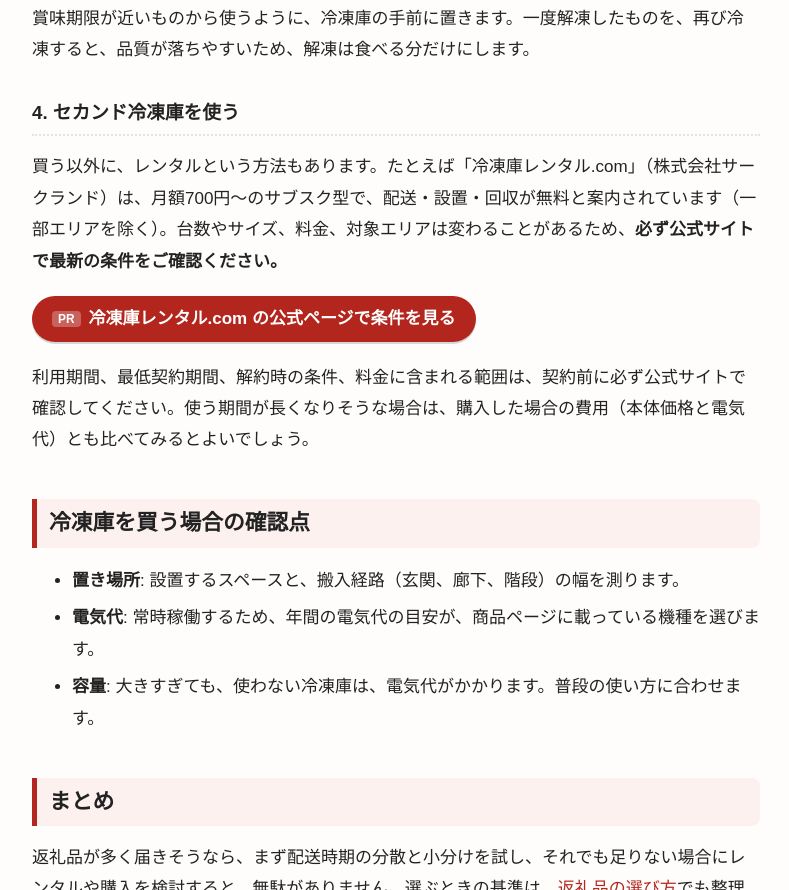
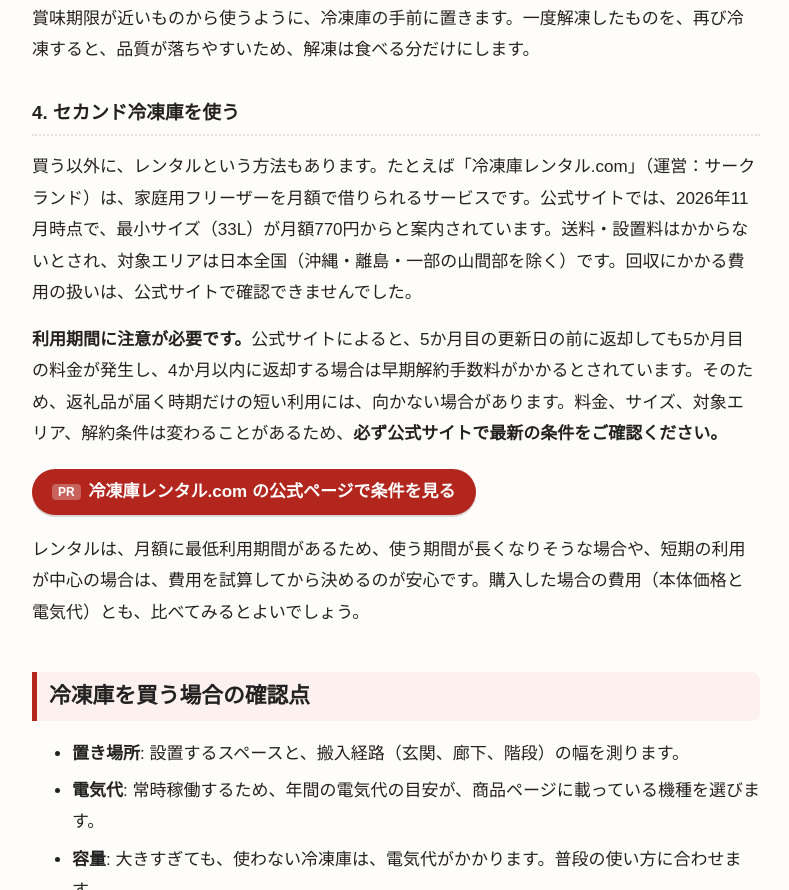
Before and after one commit to akanhasore-ship-it/akanhasore-ship-it.github.io, a plain HTML site: page articles/freezer-hozon.html in a window 1280 px wide. Shown: the part 1573-2463 px from the top of the page, without its empty margins (244-1033 px from the left). Drawn offline with Linux system fonts and the light colour scheme.

Commit message:
サイト更新 2026-11-20

```diff
--- a/articles/freezer-hozon.html
+++ b/articles/freezer-hozon.html
@@ -1,4 +1,4 @@
-<!doctype html><html lang="ja"><head><meta charset="utf-8"><meta name="viewport" content="width=device-width,initial-scale=1"><title>ふるさと納税の返礼品が冷凍庫に入らない？保管の選択肢を整理 | 暮らしの選び方ナビ</title><meta name="description" content="ふるさと納税で肉・魚・米などの返礼品を選ぶと、年末前後に冷凍品がまとめて届き、家庭の冷凍庫に入りきらないことがあります。特に、精肉や海産物は大容量のものが多く、届いてから慌てる人も少なくありません。ここでは、保管の選択肢…"><link rel="canonical" href="https://akanhasore-ship-it.github.io/articles/freezer-hozon.html"><meta name="theme-color" content="#b3261e"><meta property="og:type" content="article"><meta property="og:title" content="ふるさと納税の返礼品が冷凍庫に入らない？保管の選択肢を整理 | 暮らしの選び方ナビ"><meta property="og:description" content="ふるさと納税で肉・魚・米などの返礼品を選ぶと、年末前後に冷凍品がまとめて届き、家庭の冷凍庫に入りきらないことがあります。特に、精肉や海産物は大容量のものが多く、届いてから慌てる人も少なくありません。ここでは、保管の選択肢…"><meta property="og:url" content="https://akanhasore-ship-it.github.io/articles/freezer-hozon.html"><meta property="og:site_name" content="暮らしの選び方ナビ"><meta name="twitter:card" content="summary"><script type="application/ld+json">{"@context": "https://schema.org", "@type": "Article", "headline": "ふるさと納税の返礼品が冷凍庫に入らない？保管の選択肢を整理", "datePublished": "2026-11-16", "dateModified": "2026-11-17", "mainEntityOfPage": "https://akanhasore-ship-it.github.io/articles/freezer-hozon.html", "inLanguage": "ja", "publisher": {"@type": "Organization", "name": "暮らしの選び方ナビ"}}</script><style>
+<!doctype html><html lang="ja"><head><meta charset="utf-8"><meta name="viewport" content="width=device-width,initial-scale=1"><title>ふるさと納税の返礼品が冷凍庫に入らない？保管の選択肢を整理 | 暮らしの選び方ナビ</title><meta name="description" content="ふるさと納税で肉・魚・米などの返礼品を選ぶと、年末前後に冷凍品がまとめて届き、家庭の冷凍庫に入りきらないことがあります。特に、精肉や海産物は大容量のものが多く、届いてから慌てる人も少なくありません。ここでは、保管の選択肢…"><link rel="canonical" href="https://akanhasore-ship-it.github.io/articles/freezer-hozon.html"><meta name="theme-color" content="#b3261e"><meta property="og:type" content="article"><meta property="og:title" content="ふるさと納税の返礼品が冷凍庫に入らない？保管の選択肢を整理 | 暮らしの選び方ナビ"><meta property="og:description" content="ふるさと納税で肉・魚・米などの返礼品を選ぶと、年末前後に冷凍品がまとめて届き、家庭の冷凍庫に入りきらないことがあります。特に、精肉や海産物は大容量のものが多く、届いてから慌てる人も少なくありません。ここでは、保管の選択肢…"><meta property="og:url" content="https://akanhasore-ship-it.github.io/articles/freezer-hozon.html"><meta property="og:site_name" content="暮らしの選び方ナビ"><meta name="twitter:card" content="summary"><script type="application/ld+json">{"@context": "https://schema.org", "@type": "Article", "headline": "ふるさと納税の返礼品が冷凍庫に入らない？保管の選択肢を整理", "datePublished": "2026-11-16", "dateModified": "2026-11-20", "mainEntityOfPage": "https://akanhasore-ship-it.github.io/articles/freezer-hozon.html", "inLanguage": "ja", "publisher": {"@type": "Organization", "name": "暮らしの選び方ナビ"}}</script><style>
 :root{--accent:#b3261e;--accent-d:#8f1d17;--soft:#fdf1ef;--ink:#222;--muted:#6b6560;--line:#e7e2dc;--bg:#fffdfb;--card:#fff}
 @media(prefers-color-scheme:dark){:root{--accent:#ff8a80;--accent-d:#ffb0a8;--soft:#2a1f1e;--ink:#ece8e4;--muted:#a8a29c;--line:#3a3532;--bg:#171513;--card:#1f1c1a}}
 *{box-sizing:border-box}
@@ -37,7 +37,7 @@ a[rel~=sponsored]:hover{background:var(--accent-d);color:#fff!important}
 footer.site{border-top:1px solid var(--line);margin-top:40px;padding:18px 16px;text-align:center;font-size:.82em;color:var(--muted)}
 footer.site a{color:var(--muted);margin:0 8px}
 @media(max-width:600px){body{font-size:16px}h1{font-size:1.4em}.hero h1{font-size:1.3em}}
-</style></head><body><header class="site"><div class="in"><a class="brand" href="../index.html"><svg width="28" height="28" viewBox="0 0 28 28" aria-hidden="true"><circle cx="14" cy="14" r="14" fill="#b3261e"/><path d="M14 21s-6-4.2-6-8.2A3.4 3.4 0 0 1 14 11a3.4 3.4 0 0 1 6 2.8C20 16.8 14 21 14 21z" fill="#fff"/></svg><span>暮らしの選び方ナビ</span></a><nav class="gnav"><a href="../index.html">記事一覧</a><a href="../operator.html">運営者情報</a><a href="../about.html">広告について</a></nav></div></header><div class="wrap"><div class="crumb"><a href="../index.html">ホーム</a> &gt; ふるさと納税の返礼品が冷凍庫に入らない？保管の選択肢を整理</div><span class="chip">ふるさと納税</span><h1>ふるさと納税の返礼品が冷凍庫に入らない？保管の選択肢を整理</h1><p class="meta">公開日：2026-11-16　更新日：2026-11-17　読了目安：約3分</p><p class="pr"><strong>※本記事には広告（アフィリエイトリンク）が含まれています。</strong></p>
+</style></head><body><header class="site"><div class="in"><a class="brand" href="../index.html"><svg width="28" height="28" viewBox="0 0 28 28" aria-hidden="true"><circle cx="14" cy="14" r="14" fill="#b3261e"/><path d="M14 21s-6-4.2-6-8.2A3.4 3.4 0 0 1 14 11a3.4 3.4 0 0 1 6 2.8C20 16.8 14 21 14 21z" fill="#fff"/></svg><span>暮らしの選び方ナビ</span></a><nav class="gnav"><a href="../index.html">記事一覧</a><a href="../operator.html">運営者情報</a><a href="../about.html">広告について</a></nav></div></header><div class="wrap"><div class="crumb"><a href="../index.html">ホーム</a> &gt; ふるさと納税の返礼品が冷凍庫に入らない？保管の選択肢を整理</div><span class="chip">ふるさと納税</span><h1>ふるさと納税の返礼品が冷凍庫に入らない？保管の選択肢を整理</h1><p class="meta">公開日：2026-11-16　更新日：2026-11-20　読了目安：約3分</p><p class="pr"><strong>※本記事には広告（アフィリエイトリンク）が含まれています。</strong></p>
 <p>ふるさと納税で肉・魚・米などの返礼品を選ぶと、年末前後に冷凍品がまとめて届き、家庭の冷凍庫に入りきらないことがあります。特に、精肉や海産物は大容量のものが多く、届いてから慌てる人も少なくありません。ここでは、保管の選択肢と、品質を保つコツを整理します。</p>
 
 <nav class="toc"><strong>目次</strong><ol><li><a href="#s1">届く前に確認したいこと</a></li><li><a href="#s2">保管の選択肢</a></li><li><a href="#s3">冷凍庫を買う場合の確認点</a></li><li><a href="#s4">まとめ</a></li></ol></nav><h2 id="s1">届く前に確認したいこと</h2>
@@ -63,9 +63,10 @@ footer.site a{color:var(--muted);margin:0 8px}
 <p>賞味期限が近いものから使うように、冷凍庫の手前に置きます。一度解凍したものを、再び冷凍すると、品質が落ちやすいため、解凍は食べる分だけにします。</p>
 
 <h3>4. セカンド冷凍庫を使う</h3>
-<p>買う以外に、レンタルという方法もあります。たとえば「冷凍庫レンタル.com」（株式会社サークランド）は、月額700円〜のサブスク型で、配送・設置・回収が無料と案内されています（一部エリアを除く）。台数やサイズ、料金、対象エリアは変わることがあるため、<strong>必ず公式サイトで最新の条件をご確認ください。</strong></p>
+<p>買う以外に、レンタルという方法もあります。たとえば「冷凍庫レンタル.com」（運営：サークランド）は、家庭用フリーザーを月額で借りられるサービスです。公式サイトでは、2026年11月時点で、最小サイズ（33L）が月額770円からと案内されています。送料・設置料はかからないとされ、対象エリアは日本全国（沖縄・離島・一部の山間部を除く）です。回収にかかる費用の扱いは、公式サイトで確認できませんでした。</p>
+<p><strong>利用期間に注意が必要です。</strong>公式サイトによると、5か月目の更新日の前に返却しても5か月目の料金が発生し、4か月以内に返却する場合は早期解約手数料がかかるとされています。そのため、返礼品が届く時期だけの短い利用には、向かない場合があります。料金、サイズ、対象エリア、解約条件は変わることがあるため、<strong>必ず公式サイトで最新の条件をご確認ください。</strong></p>
 <p><a href="https://px.a8.net/svt/ejp?a8mat=4BGMKF+B1459U+OE2+TS3OI" target="_blank" rel="nofollow sponsored noopener">冷凍庫レンタル.com の公式ページで条件を見る</a></p>
-<p>利用期間、最低契約期間、解約時の条件、料金に含まれる範囲は、契約前に必ず公式サイトで確認してください。使う期間が長くなりそうな場合は、購入した場合の費用（本体価格と電気代）とも比べてみるとよいでしょう。</p>
+<p>レンタルは、月額に最低利用期間があるため、使う期間が長くなりそうな場合や、短期の利用が中心の場合は、費用を試算してから決めるのが安心です。購入した場合の費用（本体価格と電気代）とも、比べてみるとよいでしょう。</p>
 
 <h2 id="s3">冷凍庫を買う場合の確認点</h2>
 <ul>
--- a/sitemap.xml
+++ b/sitemap.xml
@@ -12,5 +12,5 @@
 <url><loc>https://akanhasore-ship-it.github.io/articles/henreihin-erabikata.html</loc><lastmod>2026-11-17</lastmod></url>
 <url><loc>https://akanhasore-ship-it.github.io/articles/hajimete-nagare.html</loc><lastmod>2026-11-17</lastmod></url>
 <url><loc>https://akanhasore-ship-it.github.io/articles/furusato-erabikata.html</loc><lastmod>2026-11-16</lastmod></url>
-<url><loc>https://akanhasore-ship-it.github.io/articles/freezer-hozon.html</loc><lastmod>2026-11-17</lastmod></url>
+<url><loc>https://akanhasore-ship-it.github.io/articles/freezer-hozon.html</loc><lastmod>2026-11-20</lastmod></url>
 </urlset>
```
